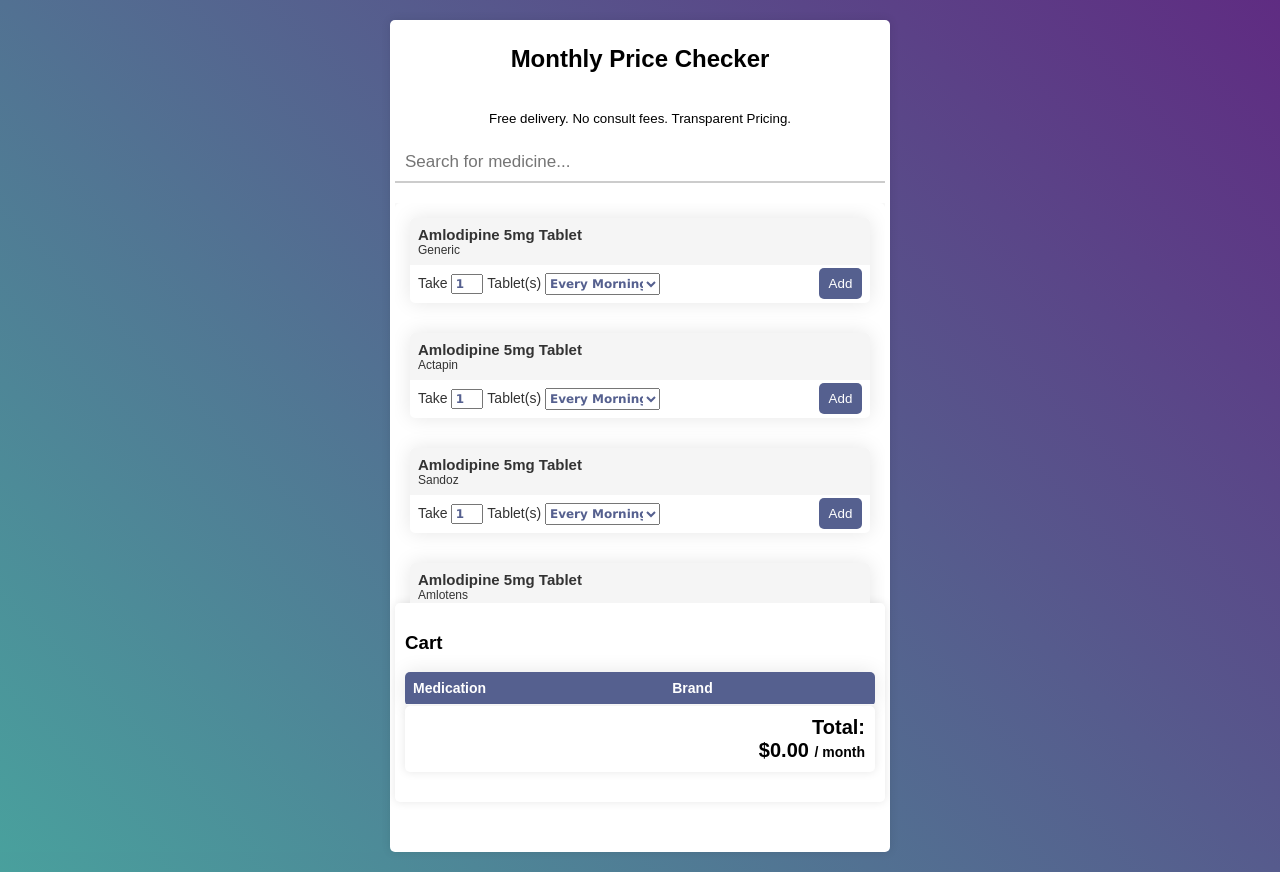
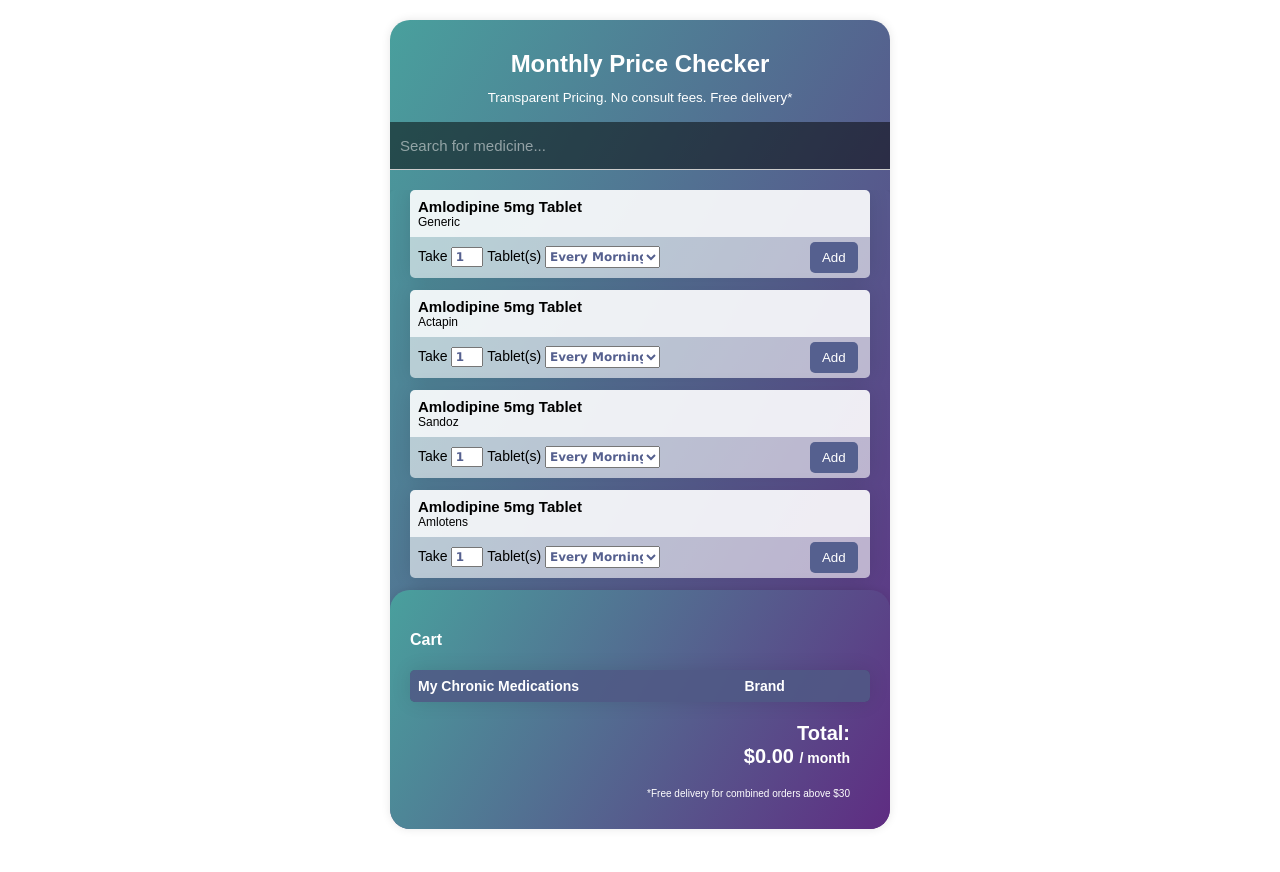
Before and after one commit to digitalhealthsg/drugList, a plain HTML site: page index.html in a window 1280 px wide. After the commit the page ends 849 px from the top, so only its background shows below. Drawn offline with nearby package versions, Linux system fonts and the light colour scheme.

Commit message:
Add files via upload

```diff
--- a/index.html
+++ b/index.html
@@ -12,8 +12,9 @@
   </head>
   <body>
     <div class="container">
-      <h2 align="center">Monthly Price Checker</h2>
-        <p align="center"><small>Free delivery. No consult fees. Transparent Pricing. </small></p>
+      <h2 class="title" align="center">Monthly Price Checker</h2>
+      <p class="subtitle" align="center"><small>Transparent Pricing. No consult fees. Free delivery* </small></p>
+
       <input type="text" id="searchBar" onkeyup="searchDrugs()" placeholder="Search for medicine...">
 
 
@@ -21,27 +22,22 @@
 
       <table id="drugList">
 
-        <thead>
-<!--           <tr>
-            <th>Medication</th>
-          </tr> -->
-        </thead>
-        <thead id="drugListHeader" style="display: none;">
+<!--         <thead>
           <tr>
-            <th>Medication</th>
+            <th>Medications</th>
           </tr>
-        </thead>
+        </thead> -->
         <tbody>
         </tbody>
       </table>
       </div>
 
       <div id="cart">
-        <h3>Cart</h3>
+        <h4>Cart</h4>
         <table>
           <thead>
             <tr>
-              <th>Medication</th>
+              <th>My Chronic Medications</th>
               <th>Brand</th>
               <th></th>
             </tr>
@@ -50,9 +46,10 @@
           </tbody>
         </table>
         <div id="total">
-          <p>Total Quantity: <span id="totalQuantity">0</span></p>
+          <!-- <p>Total Quantity: <span id="totalQuantity">0</span></p> -->
           <p>Total Price: <span id="totalPrice">$0.00</span></p>
         </div>
+        <p class="subclause" align="right">*Free delivery for combined orders above $30</p>
       </div>
     </div>
   </body>
--- a/script.js
+++ b/script.js
@@ -36,12 +36,12 @@ const frequencyOptions = [
   { label: "4 times/day", value: "4a" },
   { label: "5 times/day", value: "5a" },
   { label: "Use as instructed", value: "1f" },
-  { label: "Weekly", value: "1g" },
-  { label: "2 times/week", value: "2b" },
-  { label: "3 times/week", value: "3c" },
-  { label: "4 times/week", value: "4d" },
-  { label: "5 times/week", value: "5e" },
-  { label: "Every other day", value: "1h" },
+  { label: "Weekly", value: "0.143g" },
+  { label: "2 times/week", value: "0.2852b" },
+  { label: "3 times/week", value: "0.429c" },
+  { label: "4 times/week", value: "0.571d" },
+  { label: "5 times/week", value: "0.714e" },
+  { label: "Every other day", value: "0.5h" },
 ];
 
 // Function to calculate total quantity of drugs in cart
@@ -61,7 +61,8 @@ function getCartTotalPrice() {
   cart.forEach(item => {
     const drug = drugs.find(d => d.drugName === item.medicine && d.drugBrand === item.brand);
     const quantity = item.quantity;
-    const frequency = parseInt(drug.drugDoseFrequencyFactor.charAt(0));
+    const frequencyString = drug.drugDoseFrequencyFactor.slice(0, -1); // Remove the last character
+    const frequency = parseFloat(frequencyString); // Convert to a double (float)
     const price = drug.drugPrice * drug.drugDoseQuantity * frequency * drug.drugMinOrderQty;
     total += price * quantity;
   });
@@ -135,11 +136,11 @@ function populateDrugTable() {
 
     // create the first row of the drug table
     const nameRow = document.createElement("tr");
-    nameRow.classList.add("drug-row");
+    nameRow.classList.add("drug-name-row");
 
     const nameCell = document.createElement("td");
     nameCell.colSpan = 3; // set the name cell to span 2 columns
-    nameCell.style.backgroundColor = "#f5f5f5";
+    // nameCell.style.backgroundColor = "rgba(85, 96, 143, 0)";
 
 
     const nameSpan = document.createElement("span");
@@ -159,7 +160,7 @@ function populateDrugTable() {
 
     // create the second row of the drug table
     const row = document.createElement("tr");
-    row.classList.add("drug-row");
+    row.classList.add("drug-frequency-row");
 
     // Creating the Dosage Table Cell (1 Column) + Styling
     const doseQuantityCell = document.createElement("td");
@@ -244,7 +245,7 @@ function showCart() {
     const dose = `Take ${drug.drugDoseQuantity} Tablet(s) `;
     const frequencyOption = frequencyOptions.find(option => option.value === drug.drugDoseFrequencyFactor);
     const frequencyLabel = frequencyOption ? frequencyOption.label : '';
-    medicine.innerHTML = `${item.medicine}<br><span style="font-size: smaller">${dose}${frequencyLabel}</span>`;
+    medicine.innerHTML = `${item.medicine}<br><span style="font-size: 12px">${dose}${frequencyLabel}</span>`;
     row.appendChild(medicine);
 
     let brand = document.createElement("td");
--- a/style.css
+++ b/style.css
@@ -4,28 +4,51 @@ html, body {
   margin: 0;
   padding: 0;
   min-height: 100vh;
-  background: linear-gradient(45deg, #49a09d, #5f2c82);
+  background: transparent;
   font-family: sans-serif;
   font-weight: 100;
 }
 
+
+.title {
+  margin-bottom: 0; /* Reduces the margin below the h2 element */
+  padding: 10px;
+}
+
+.subtitle {
+  margin-top: 0; /* Reduces the margin above the p element */
+}
+
+
+.title, .subtitle {
+  color: #fff;
+}
+
+.subclause {
+  font-size: 10px;
+  margin-top: 0;
+  padding-right: 20px;
+}
+
+
 .container {
+  background: linear-gradient(120deg, #49a09d, #5f2c82);
   position: relative;
   max-width: 500px;
   margin: 20px auto;
-  padding: 5px;
+  padding: 0px;
   background-color: #fff;
-  border-radius: 5px;
+  border-radius: 20px;
   box-shadow: 0px 0px 10px rgba(0, 0, 0, 0.1);
   display: flex;
   flex-direction: column;
   overflow-y: auto;
-  padding-bottom: 50px;
+  padding-bottom: 0px;
   width: 100%;
   box-sizing: border-box;
 }
 
-@media only screen and (max-width: 600px) {
+@media only screen and (max-width: 450px) {
   .container {
     max-width: 100%; /* Change max-width value for smaller screens */
     padding: 0px; /* Reduce padding for smaller screens */
@@ -35,38 +58,68 @@ html, body {
 
 
 .drug-table-container {
-  padding: 15px;
+  border-radius: 0px;
+  background-color: transparent;
+  padding-left: 20px;
+  padding-right: 20px;
+  padding-bottom: 12px;
+
   height:auto;
 
 }
 
-@media only screen and (max-width: 600px) {
+@media only screen and (max-width: 450px) {
   .drug-table-container {
       padding: 5px; /* Adjust this value to your preference */
   }
 }
 
 
-.drug-row:hover {
-  background-color: #f5f5f5;
+/*Drug List Styles*/
+
+.drug-frequency-row {
+/*  background-color: #f5f5f5;*/
+  background-color: rgba(255,255,255,0.6);
+  color: #000;
 }
+
+
+
+.drug-name-row {
+/*  background-color: #f5f5f5;*/
+  background-color: rgba(255,255,255,0.9);
+  color: #000;
+}
+
+.drug-name-row:hover {
+/*  background-color: #f5f5f5;*/
+  background-color: rgba(255,255,255,1);
+}
+
+
 
 /* Total and Cart styles */
 
-#total, #cart {
-  padding: 10px;
-  background-color: #fff;
-  border-radius: 5px;
+#cart {
+  padding: 20px;
+  color: #fff;
+  background: linear-gradient(120deg, #49a09d, #5f2c82);
+  border-radius: 20px;
   box-shadow: 0px 0px 10px rgba(0, 0, 0, 0.1);
 }
 
+
+
 #total {
+  padding: 20px;
+
   align-self: flex-end;
-  margin-top: auto;
-  margin-bottom: 20px;
+  margin-top: 0px;
+  margin-bottom: 0px;
   text-align: right;
   font-size: 20px;
   font-weight: bold;
+  color: #fff;
   white-space: pre-line;
 }
 
@@ -77,7 +130,7 @@ html, body {
   overflow-y: auto;
 }
 
-@media only screen and (max-width: 600px) {
+@media only screen and (max-width: 450px) {
   .drugListContainer {
     max-height: 250px; /* Adjust this value to your preference */
   }
@@ -85,22 +138,34 @@ html, body {
 
 #searchBar {
   width: 100%;
-  height: 40px;
+  height: 48px;
   border: none;
-  border-bottom: 2px solid #ccc;
-  font-size: 17px;
+  border-bottom: 1px solid #ccc;
+  font-size: 15px;
   padding: 10px;
   margin-bottom: 20px;
   box-sizing: border-box;
-  background-color: transparent;
+  background-color: rgba(0, 0, 0, 0.5);
+  color: #fff;
 }
+
+#searchBar::-webkit-input-placeholder { /* Chrome, Edge, Safari */
+  color: #fff;
+  opacity: 0.5;
+}
+
+#searchBar::-moz-placeholder { /* Firefox */
+  color: #fff;
+  opacity: 0.5;
+}
+
 
 table {
   width: 100%;
   border-collapse: collapse;
   overflow: hidden;
   box-shadow: 0 0 20px rgba(0, 0, 0, 0.1);
-  background-color: #fff;
+  background-color: transparent;
   border-radius: 5px;
   color: #333;
 }
@@ -109,27 +174,32 @@ table tr:first-child th {
   font-size: 14px; /* decrease font size of Table Header*/
 }
 
+tr {
+  color: #fff;
+  background-color: rgba(0, 0, 0, 0.3);
+}
+
+
 th {
   padding: 8px;
   text-align: left;
-  background-color: #55608f;
+  background-color: rgba(85, 96, 143, 0.8);
   color: #fff;
   position: sticky;
   top: 0;
-  border-bottom: 2px solid #fff;
+  border-bottom: 0px solid #fff;
 }
-
-
 
 td {
   padding: 8px;
   position: relative;
   font-size: 15px; /* decrease font size of Medication Names*/
   position: relative;
+/*  border: solid; /*cell borders*/*/
 }
 
 /* Decrease font size for mobile screens */
-@media only screen and (max-width: 600px) {
+@media only screen and (max-width: 450px) {
   td {
     padding: 5px;
     font-size: 13px;
@@ -143,7 +213,7 @@ td {
   line-height: 1.5;
 }
 
-@media screen and (max-width: 600px) {
+@media screen and (max-width: 450px) {
   .dose-quantity-cell {
     font-size: 12px; /* Adjust the font size for mobile screens */
   }
@@ -162,7 +232,7 @@ td {
   border: none;
   background-color: #55608f;
   color: #fff;
-  padding: 8px 10px;
+  padding: 8px 12px;
   border-radius: 5px;
   cursor: pointer;
   transition: all 0.2s ease-in-out;
@@ -170,7 +240,7 @@ td {
 }
 
 .action-cell {
-  padding:0;
+  padding:5px;
   width: 20px; /* Adjust this value to your preference */
   text-align: center;
 }
```
